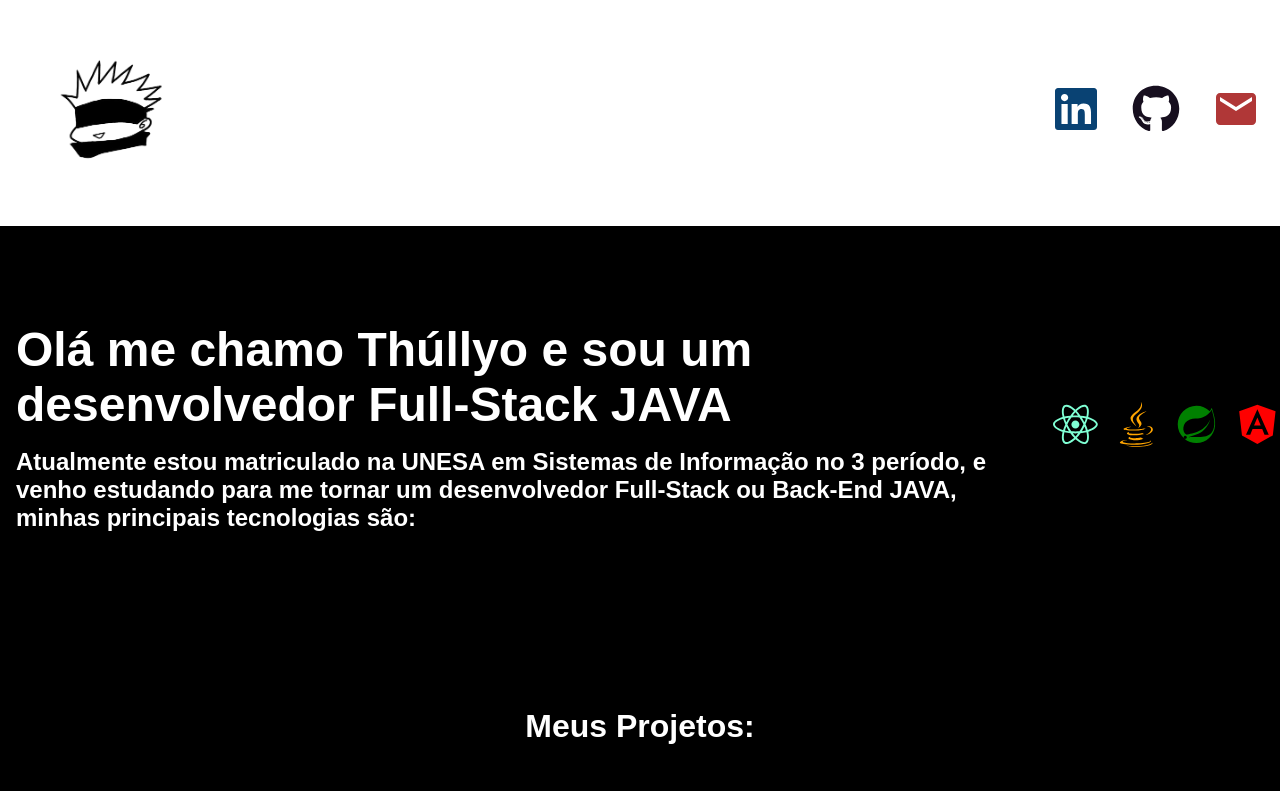
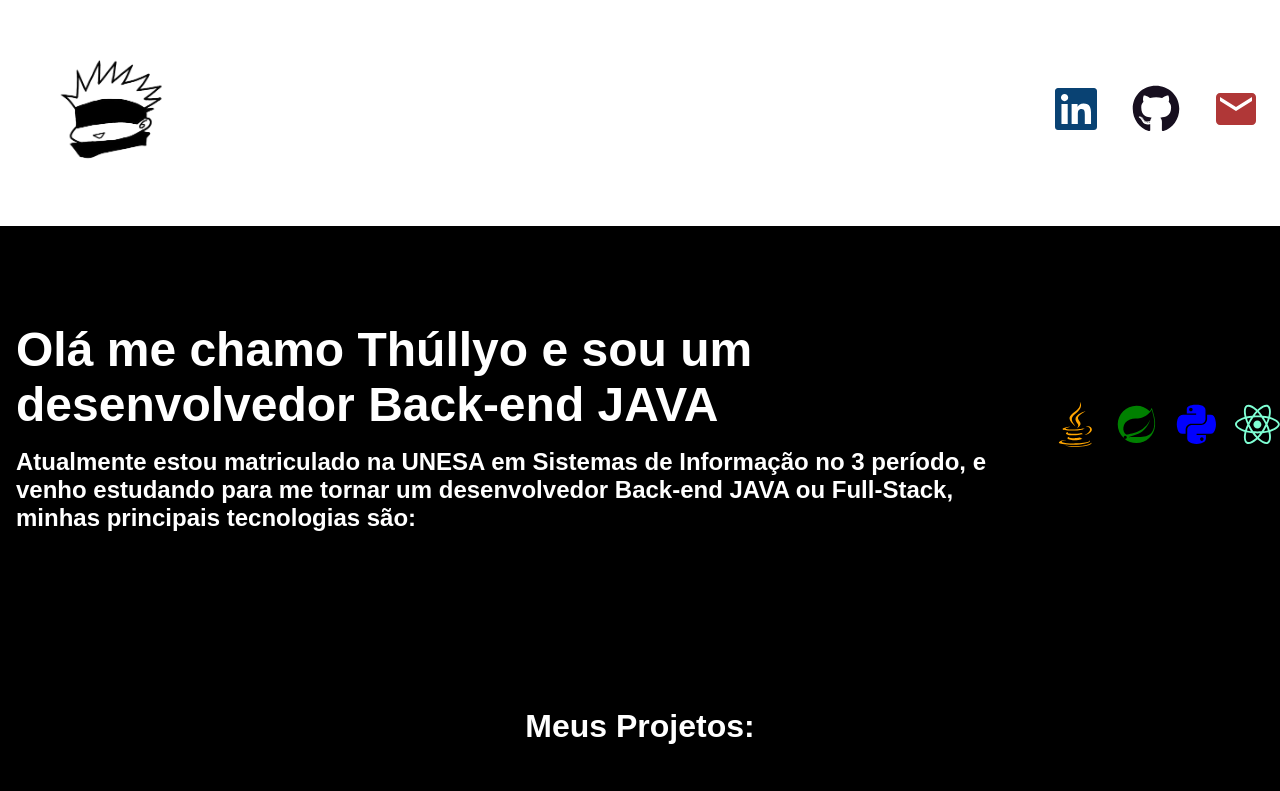
Before and after one commit to Thullyoo/my-portfolio, a React (Vite) app: page / in a window 1280 px wide. Shown: the top 791 px of the page. Built offline with nearby package versions, Linux system fonts and the light colour scheme; a web font is replaced by a local one.

Commit message:
feat: ajustes no about

```diff
--- a/src/components/About/About.jsx
+++ b/src/components/About/About.jsx
@@ -1,5 +1,5 @@
 import styles from './About.module.css'
-import { FaReact } from "react-icons/fa";
+import { FaPython, FaReact } from "react-icons/fa";
 import { FaJava } from "react-icons/fa";
 import { BiLogoSpringBoot } from "react-icons/bi";
 import { FaAngular } from "react-icons/fa";
@@ -9,15 +9,16 @@ const About =() => {
  return(
   <div className={styles.about_container}>
    <div className={styles.about_text}>
-    <h1>Olá me chamo Thúllyo e sou um desenvolvedor Full-Stack JAVA</h1>
-    <h2>Atualmente estou matriculado na UNESA em Sistemas de Informação no 3 período, e venho estudando para me tornar um desenvolvedor Full-Stack ou Back-End JAVA, minhas principais tecnologias são:</h2>
+    <h1>Olá me chamo Thúllyo e sou um desenvolvedor Back-end JAVA</h1>
+    <h2>Atualmente estou matriculado na UNESA em Sistemas de Informação no 3 período, e venho estudando para me tornar um desenvolvedor Back-end JAVA ou Full-Stack, minhas principais tecnologias são:</h2>
    </div>
    <div className={styles.about_tec}>
    <ul>
-      <li><FaReact className={styles.react_icon}/></li>
+
       <li><FaJava className={styles.java_icon}></FaJava></li>
       <li><BiLogoSpringBoot className={styles.spring_icon}></BiLogoSpringBoot></li>
-      <li><FaAngular className={styles.angular_icon}></FaAngular></li>
+      <li><FaPython className={styles.python_icon}></FaPython></li>
+      <li><FaReact className={styles.react_icon}/></li>
      </ul>
    </div>
   </div>
--- a/src/components/About/About.module.css
+++ b/src/components/About/About.module.css
@@ -66,6 +66,9 @@
 .spring_icon{
   fill: green;
 }
+.python_icon{
+  fill: blue;
+}
 
 @media screen and (min-width: 480px) and (max-width:800px){
  .about_text h1{
```
